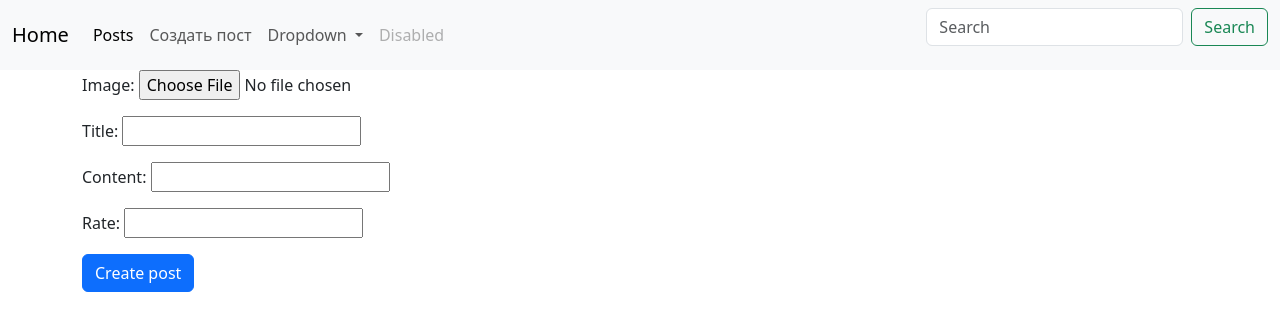
After one commit to nurlanovvvva/django, a Django app: page /posts/create/ in a window 1280 px wide. The commit adds this page. Shown: the top 331 px of the page. Run offline with Django 5.2, Linux system fonts and the light colour scheme.

Commit message:
homework4

```diff
--- a/blog/urls.py
+++ b/blog/urls.py
@@ -19,11 +19,12 @@ from django.http import HttpResponse
 from django.conf.urls.static import static
 from django.urls import path
 from django.conf import settings
-from posts.views import text_response, html_response, post_list_view, post_detail_view
+from posts.views import text_response, html_response, post_list_view, post_detail_view, post_create_view
 
 
 def home_view(request):
     return HttpResponse("Добро пожаловать на главную страницу!")
+
 
 urlpatterns = [
     path('admin/', admin.site.urls),
@@ -31,5 +32,6 @@ urlpatterns = [
     path('text/', text_response, name='text_response'),
     path('html/', html_response, name='html_response'),
     path('posts/', post_list_view),
-    path('posts/<int:post_id>/', post_detail_view)
+    path('posts/<int:post_id>/', post_detail_view),
+    path("posts/create/", post_create_view)
 ] + static(settings.MEDIA_URL, document_root=settings.MEDIA_ROOT)
--- /dev/null
+++ b/posts/forms.py
@@ -0,0 +1,8 @@
+from django import forms
+
+
+class PostForm(forms.Form):
+    image = forms.ImageField()
+    title = forms.CharField()
+    content = forms.CharField()
+    rate = forms.IntegerField()
--- a/posts/views.py
+++ b/posts/views.py
@@ -1,5 +1,7 @@
 from django.http import HttpResponse
-from django.shortcuts import render
+from django.shortcuts import render, redirect
+
+from posts.forms import PostForm
 from posts.models import Post
 
 
@@ -8,13 +10,34 @@ def text_response(request):
 
 
 def html_response(request):
-    return render(request, 'template.html')
+    if request.method == 'GET':
+        return render(request, 'template.html')
 
 def post_list_view(request):
-    posts = Post.objects.all()
-    return render(request, 'post_list.html', {'posts': posts})
+    if request.method == 'GET':
+        posts = Post.objects.all()
+        return render(request, 'post_list.html', {'posts': posts})
 
 
 def post_detail_view(request, post_id):
-    post = Post.objects.get(id=post_id)
-    return render(request, 'post_detail.html', {'post': post})
+    if request.method == 'GET':
+        post = Post.objects.get(id=post_id)
+        return render(request, 'post_detail.html', {'post': post})
+
+
+def post_create_view(request):
+    if request.method == 'GET':
+        form = PostForm
+        return render(request, 'post_create.html', context={'form': form})
+    if request.method == 'POST':
+        image = request.FILES.get('image')
+        title = request.POST.get('title')
+        content = request.POST.get('content')
+        rate = request.POST.get('rate')
+        Post.objects.create(
+            image=image,
+            title=title,
+            content=content,
+            rate=rate
+        )
+        return redirect("/posts/")
--- /dev/null
+++ b/templates/post_create.html
@@ -0,0 +1,12 @@
+{%extends 'template.html'%}
+
+{%block content%}
+<div class="container">
+    <form action="" method="POST" enctype="multipart/form-data">
+        {% csrf_token %}
+        {{form.as_p}}
+        <button type="submit" class="btn btn-primary">Create post</button>
+    </form>
+</div>
+
+{%endblock%}
--- a/templates/template.html
+++ b/templates/template.html
@@ -14,7 +14,7 @@
           <a class="nav-link active" aria-current="page" href="/posts">Posts</a>
         </li>
         <li class="nav-item">
-          <a class="nav-link" href="#">Link</a>
+          <a class="nav-link" href="/posts/create/">Создать пост</a>
         </li>
         <li class="nav-item dropdown">
           <a class="nav-link dropdown-toggle" href="#" role="button" data-bs-toggle="dropdown" aria-expanded="false">
```
Also changed, not shown: media/posts/IMG_3762_Ahzg3zi.JPG (added), media/posts/IMG_8267_alcaFFE.JPG (added), media/posts/photo_2022-07-30_02-13-22_STGXxyz.jpg (added).
